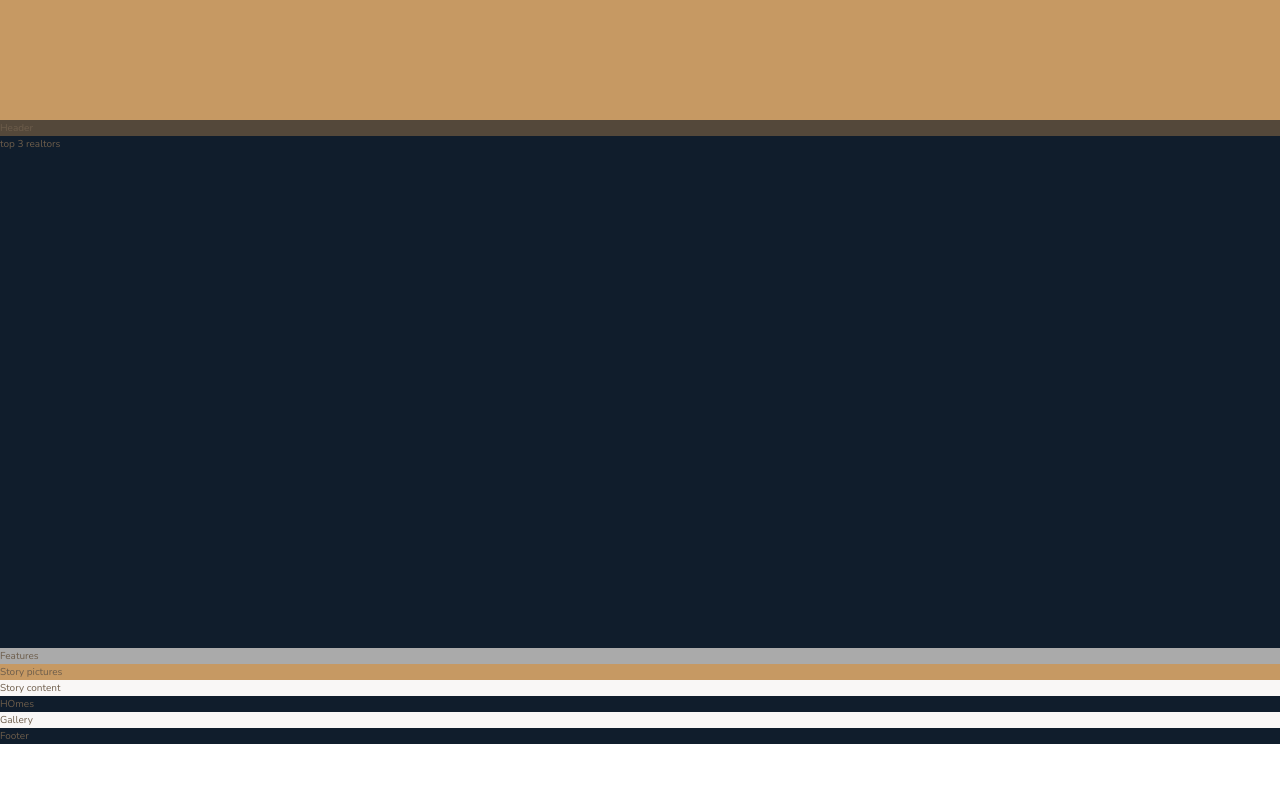
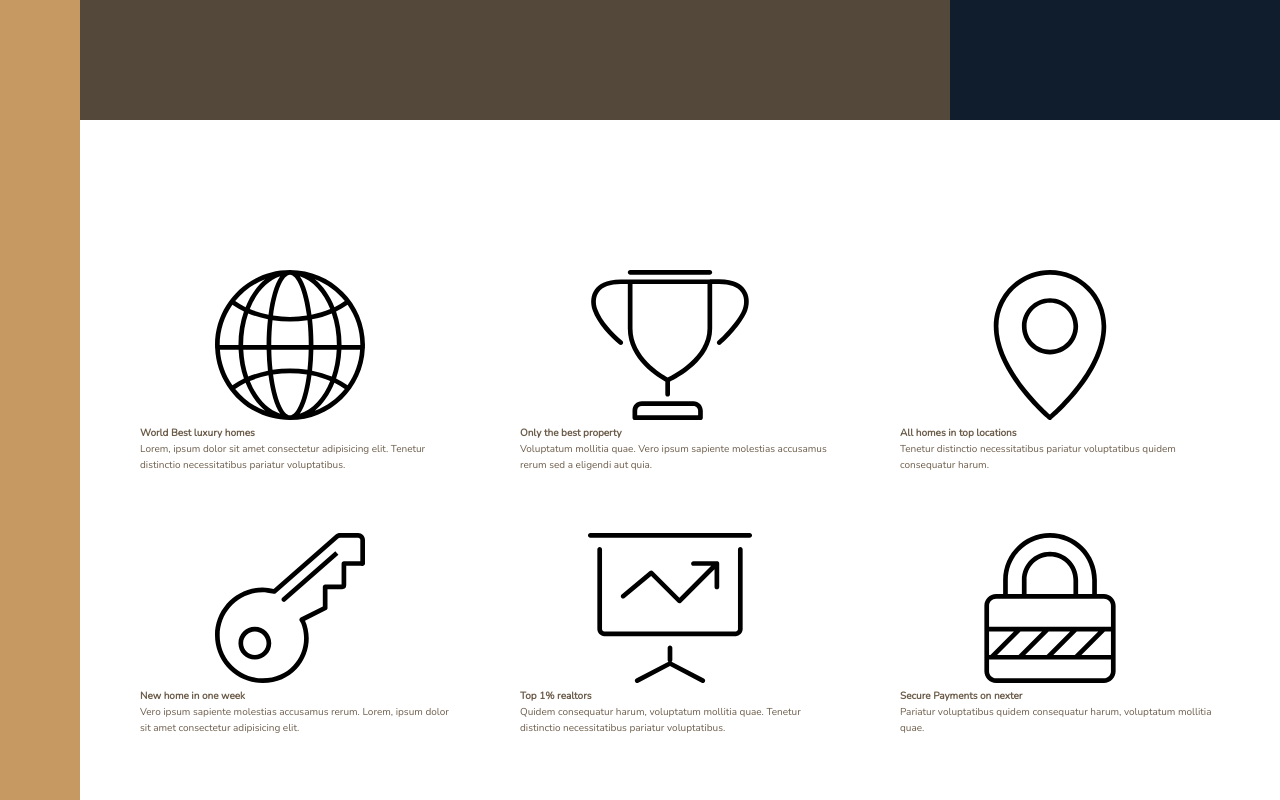
Before and after one commit to IkTom22/realestate, a website: page index.html in a window 1280 px wide. Shown: the part 520-1320 px from the top of the page. Before the commit the page ends 1264 px from the top, so only its background shows below. Drawn offline with nearby package versions, Linux system fonts and the light colour scheme.

Commit message:
basic grid added, feature section content added

```diff
--- a/index.html
+++ b/index.html
@@ -24,7 +24,53 @@
         top 3 realtors
     </div>
     <section class="features">
-        Features
+        <div class="feature">
+            <svg class="feature__icon">
+                <use xlink:href="img/sprite.svg#icon-global"></use>
+            </svg>
+            <h4 class="heading-4">World Best luxury homes</h4>
+            <p class="feature__text">Lorem, ipsum dolor sit amet consectetur adipisicing elit. Tenetur distinctio
+                necessitatibus pariatur voluptatibus.</p>
+        </div>
+        <div class="feature">
+            <svg class="feature__icon">
+                <use xlink:href="img/sprite.svg#icon-trophy"></use>
+            </svg>
+            <h4 class="heading-4">Only the best property</h4>
+            <p class="feature__text">Voluptatum mollitia quae. Vero ipsum sapiente molestias accusamus rerum sed a
+                eligendi aut quia.</p>
+        </div>
+        <div class="feature">
+            <svg class="feature__icon">
+                <use xlink:href="img/sprite.svg#icon-map-pin"></use>
+            </svg>
+            <h4 class="heading-4">All homes in top locations</h4>
+            <p class="feature__text">Tenetur distinctio necessitatibus pariatur voluptatibus quidem consequatur harum.
+            </p>
+        </div>
+        <div class="feature">
+            <svg class="feature__icon">
+                <use xlink:href="img/sprite.svg#icon-key"></use>
+            </svg>
+            <h4 class="heading-4">New home in one week</h4>
+            <p class="feature__text">Vero ipsum sapiente molestias accusamus rerum. Lorem, ipsum dolor sit amet
+                consectetur adipisicing elit.</p>
+        </div>
+        <div class="feature">
+            <svg class="feature__icon">
+                <use xlink:href="img/sprite.svg#icon-presentation"></use>
+            </svg>
+            <h4 class="heading-4">Top 1% realtors</h4>
+            <p class="feature__text">Quidem consequatur harum, voluptatum mollitia quae. Tenetur distinctio
+                necessitatibus pariatur voluptatibus.</p>
+        </div>
+        <div class="feature">
+            <svg class="feature__icon">
+                <use xlink:href="img/sprite.svg#icon-lock"></use>
+            </svg>
+            <h4 class="heading-4">Secure Payments on nexter</h4>
+            <p class="feature__text">Pariatur voluptatibus quidem consequatur harum, voluptatum mollitia quae.</p>
+        </div>
     </section>
     <div class="story__pictures">
         Story pictures
--- a/sass/_base.scss
+++ b/sass/_base.scss
@@ -37,4 +37,10 @@ body {
 .container {
     display: grid;
     grid-template-rows: 80vh min-content 40vw repeat(3, min-content) ;
+    grid-template-columns: [sidebar-start] 8rem [sidebar-end full-start] minmax(6rem, 1fr) [center-start] repeat(8, [col-start] minmax(min-content, 14rem) [col-end]) [center-end] minmax(6rem, 1fr) [full-end];
+
+    & > * {
+        // padding: 40px;
+        // font-size: 3rem;
+    }
 }
--- a/sass/_features.scss
+++ b/sass/_features.scss
@@ -1,3 +1,12 @@
 .features {
-    background-color: $color-grey-light-2;
+
+    grid-column: center-start / center-end;
+
+    margin: 15rem 0;
+
+    display: grid;
+    grid-template-columns: repeat(3, 1fr);
+    grid-gap: 6rem;
+
+
 }
--- a/sass/_footer.scss
+++ b/sass/_footer.scss
@@ -1,3 +1,4 @@
 .footer {
     background-color: $color-secondary;
+    grid-column: full-start / full-end;
 }
--- a/sass/_gallery.scss
+++ b/sass/_gallery.scss
@@ -1,3 +1,4 @@
 .gallery {
     background-color: $color-grey-light-1;
+    grid-column: full-start / full-end;
 }
--- a/sass/_header.scss
+++ b/sass/_header.scss
@@ -1,3 +1,4 @@
 .header {
     background-color: $color-grey-dark-1;
+    grid-column: full-start / col-end 6;
 }
--- a/sass/_homes.scss
+++ b/sass/_homes.scss
@@ -1,3 +1,4 @@
 .homes {
     background-color: $color-secondary;
+    grid-column: center-start /center-end;
 }
--- a/sass/_realtors.scss
+++ b/sass/_realtors.scss
@@ -1,3 +1,4 @@
 .realtors {
     background-color: $color-secondary;
+    grid-column: col-start 7 / full-end;
 }
--- a/sass/_sidebar.scss
+++ b/sass/_sidebar.scss
@@ -1,3 +1,5 @@
 .sidebar {
     background-color: $color-primary;
+    grid-column: sidebar-start / sidebar-end;
+    grid-row: 1 / -1;
 }
--- a/sass/_story.scss
+++ b/sass/_story.scss
@@ -1,8 +1,10 @@
 .story {
     &__pictures {
         background-color: $color-primary;
+        grid-column: full-start / col-end 4;
     }
     &__content {
         background-color: $color-grey-light-1;
+        grid-column: col-start 5 / full-end;
     }
 }
```
Also changed, not shown: css/style.css.
